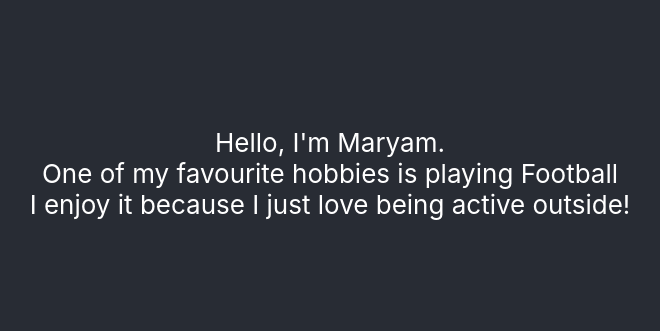
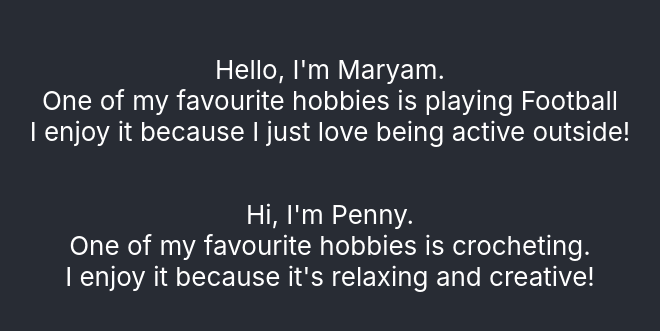
Before and after one commit to MaryamA123/TripTreasury, a React (Create React App) app in the folder budget_planner/: page / in a window 1280 px wide. Shown: the part 227-558 px from the top of the page, without its empty margins (310-970 px from the left). Built offline with nearby package versions, Linux system fonts and the light colour scheme.

Commit message:
Homework 2 PL updated App.js

```diff
--- a/budget_planner/src/App.js
+++ b/budget_planner/src/App.js
@@ -9,8 +9,14 @@ function App() {
           One of my favourite hobbies is playing Football <br/>
           I enjoy it because I just love being active outside! <br/>
         </p>
+        <p>
+          Hi, I'm Penny. <br/>
+          One of my favourite hobbies is crocheting. <br/>
+          I enjoy it because it's relaxing and creative! <br/>
+      </p>
       </header>
-    </div>
+
+      </div>
   );
 }
 
```
